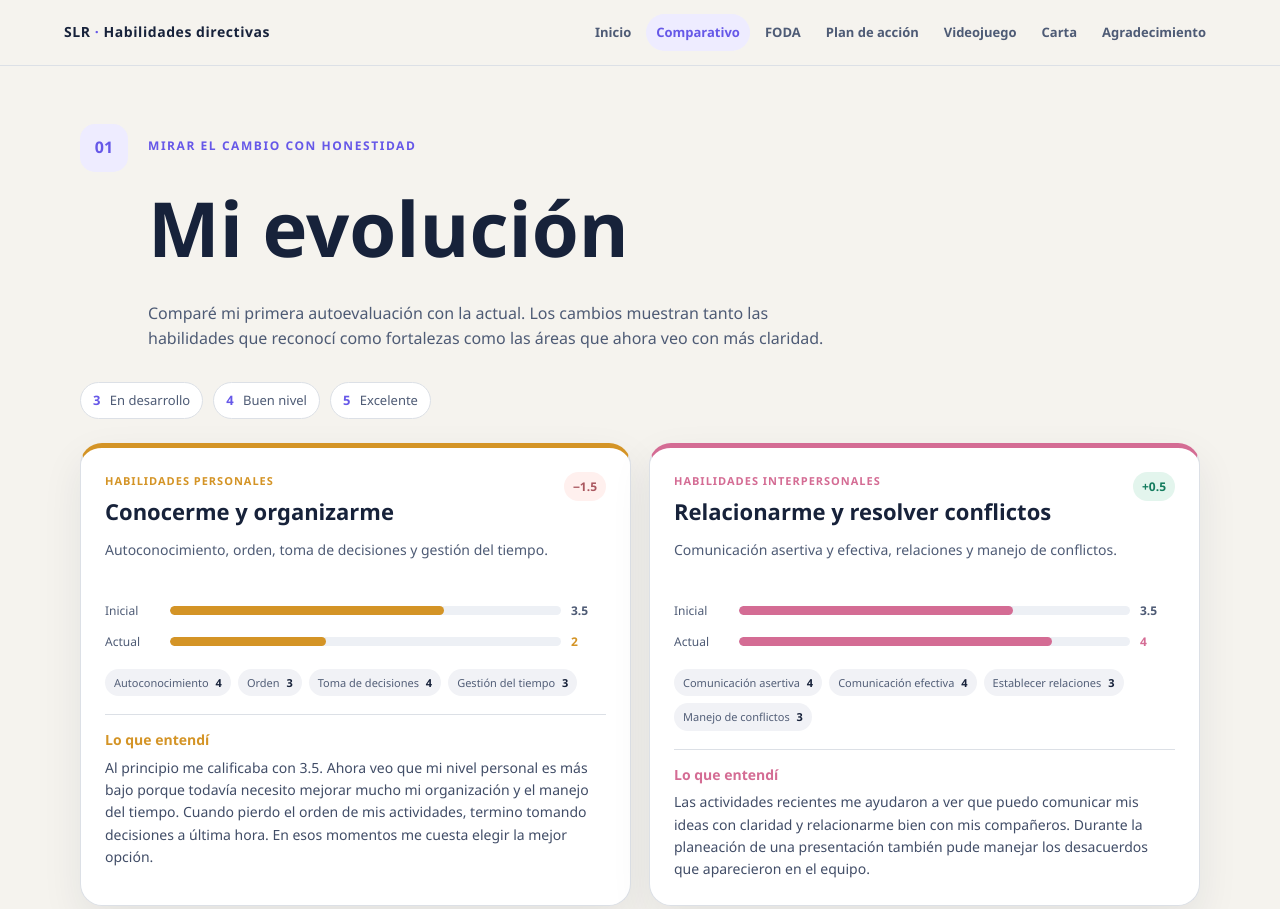
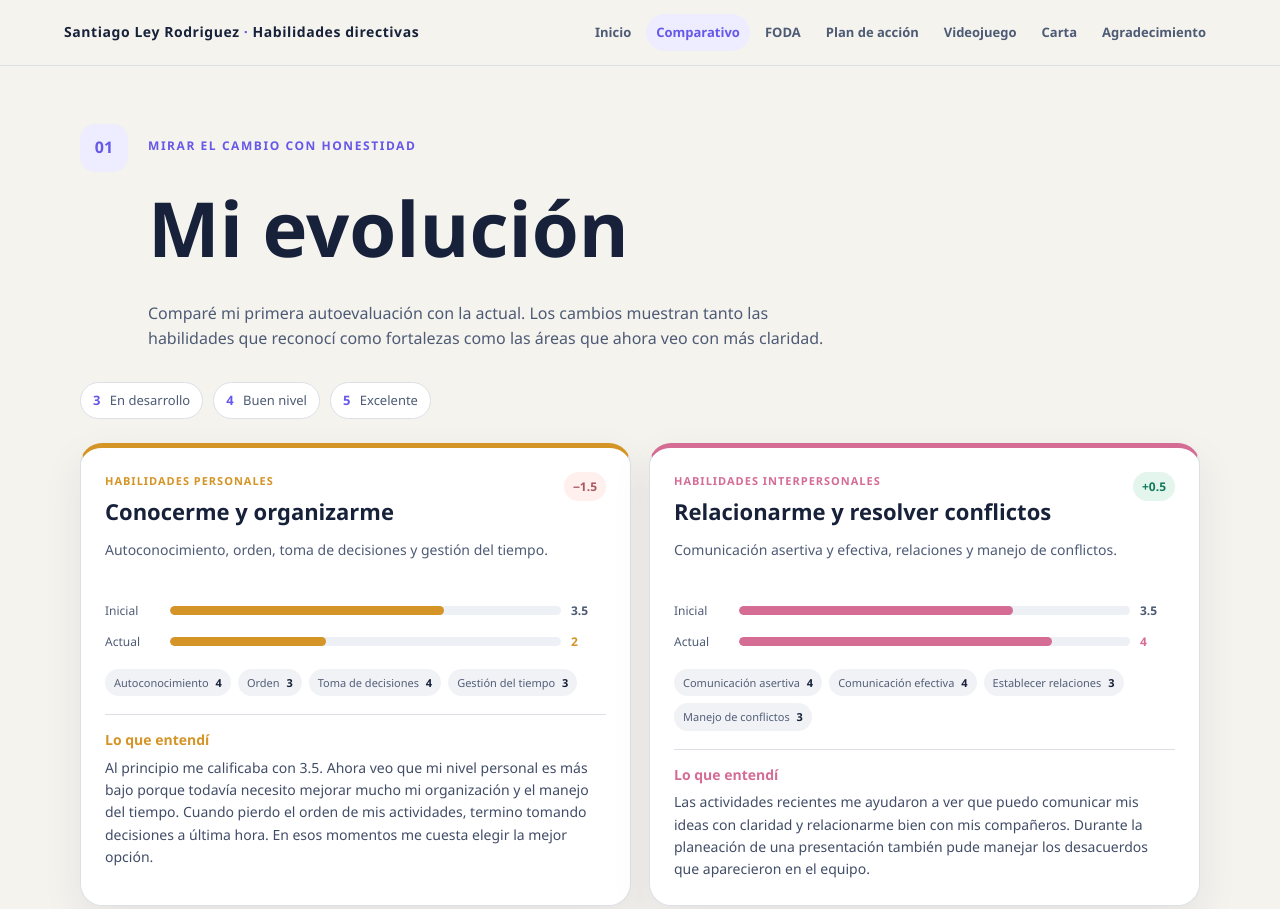
Before and after one commit to santiagoleymy-lang/Proyecto-habilidades, a website built with Vite: page pages/comparativo.html in a window 1280 px wide. Shown: the top 909 px of the page. Built offline with nearby package versions, Linux system fonts and the light colour scheme.

Commit message:
Update header branding in comparativo.html

```diff
--- a/pages/comparativo.html
+++ b/pages/comparativo.html
@@ -10,7 +10,7 @@
 <body>
 
   <header class="barra">
-    <a class="marca" href="../index.html">SLR <span>·</span> Habilidades directivas</a>
+    <a class="marca" href="../index.html">Santiago Ley Rodriguez <span>·</span> Habilidades directivas</a>
 
     <nav aria-label="Navegación principal">
       <a href="../index.html">Inicio</a>
```
